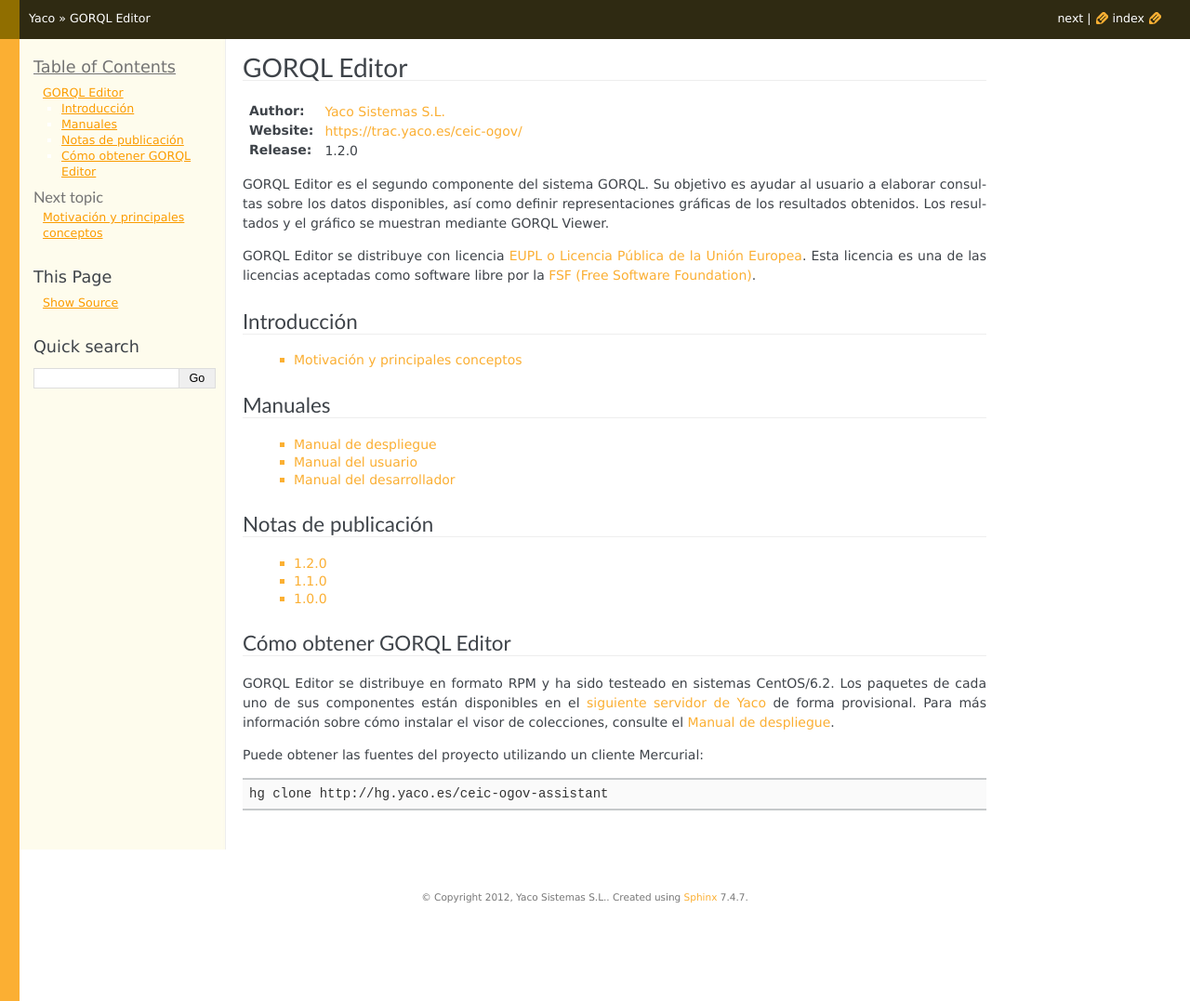
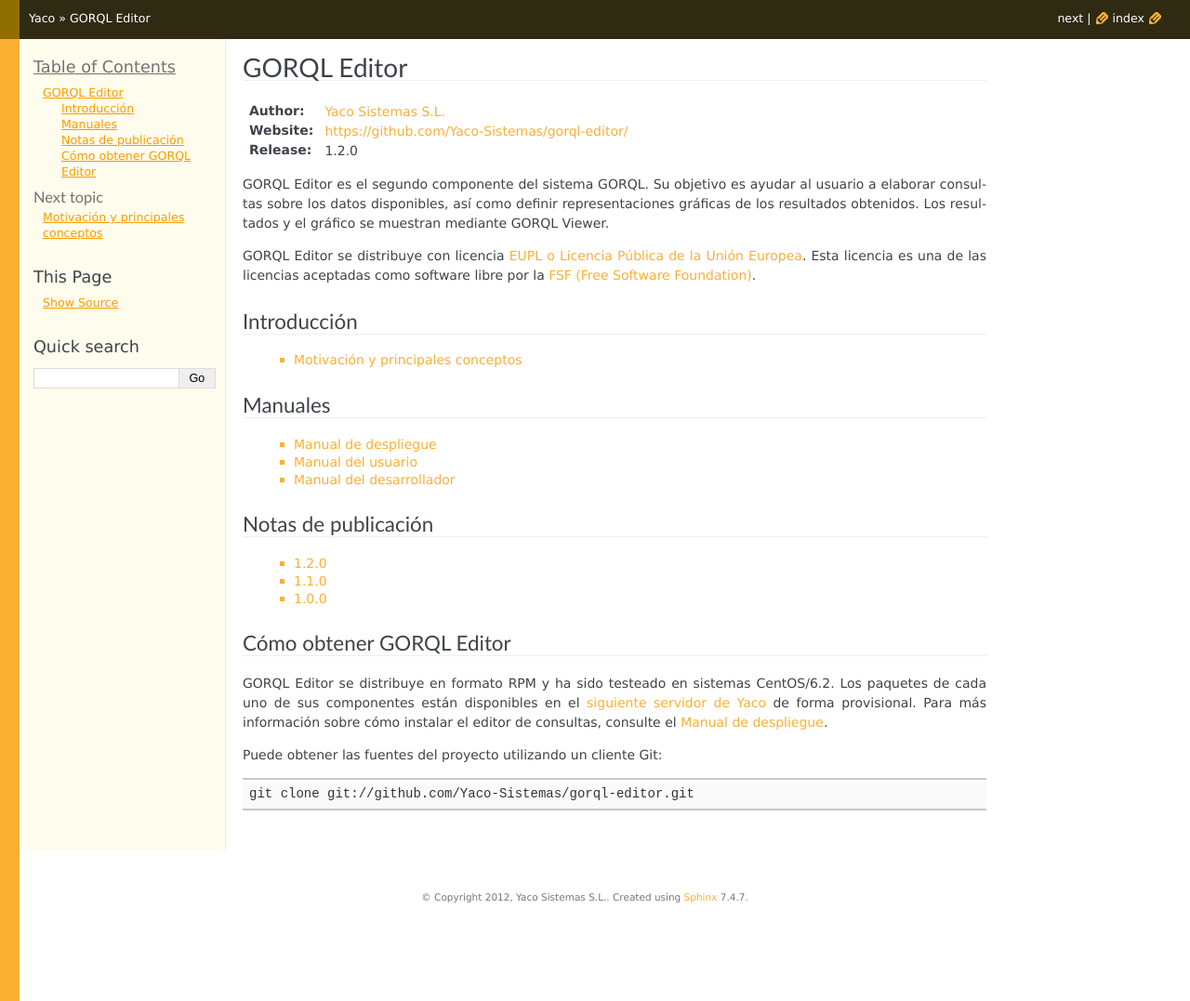
Before and after one commit to Yaco-Sistemas/gorql-editor, a Sphinx documentation site: the page built from docs/source/index.rst, in a window 1280 px wide. Shown: the whole page at 93% size. Built offline with Sphinx 7.4.7, drawn with Linux system fonts in a browser that asks for light colours.

Commit message:
Update docs index

```diff
--- a/docs/source/index.rst
+++ b/docs/source/index.rst
@@ -6,7 +6,7 @@
 ============
 
 :Author: `Yaco Sistemas S.L. <http://www.yaco.es/>`_
-:Website: https://trac.yaco.es/ceic-ogov/
+:Website: https://github.com/Yaco-Sistemas/gorql-editor/
 :Release: |release|
 
 GORQL Editor es el segundo componente del sistema GORQL. Su objetivo es
@@ -51,11 +51,11 @@
 GORQL Editor se distribuye en formato RPM y ha sido testeado en sistemas
 CentOS/6.2. Los paquetes de cada uno de sus componentes están disponibles en el
 `siguiente servidor de Yaco <http://files.yaco.es/~ceic-ogov/>`_ de forma
-provisional. Para más información sobre cómo instalar el visor de colecciones,
+provisional. Para más información sobre cómo instalar el editor de consultas,
 consulte el :doc:`deployment`.
 
-Puede obtener las fuentes del proyecto utilizando un cliente Mercurial:
+Puede obtener las fuentes del proyecto utilizando un cliente Git:
 
 .. code-block:: bash
 
-    hg clone http://hg.yaco.es/ceic-ogov-assistant
+    git clone git://github.com/Yaco-Sistemas/gorql-editor.git
```
